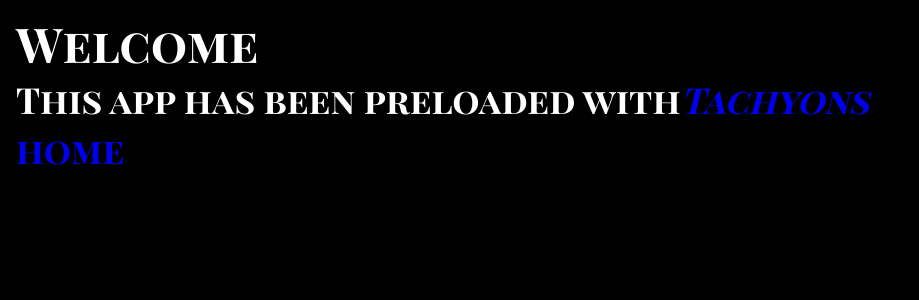
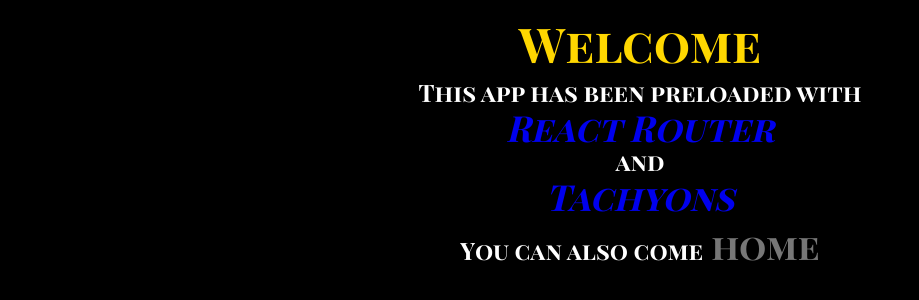
Before and after one commit to Kirbyasdf/react-boilerplate, a React (Create React App) app: page / in a window 1280 px wide. Shown: the top 300 px of the page, without its empty margins (0-919 px from the left). Built offline with nearby package versions, Linux system fonts and the light colour scheme.

Commit message:
updated to react 17+ and added router + css fixes

```diff
--- a/package.json
+++ b/package.json
@@ -8,7 +8,8 @@
     "@testing-library/user-event": "^7.2.1",
     "react": "^16.13.1",
     "react-dom": "^16.13.1",
-    "react-scripts": "3.4.1",
+    "react-router-dom": "^5.2.0",
+    "react-scripts": "^4.0.2",
     "tachyons": "^4.12.0"
   },
   "scripts": {
--- a/src/App.js
+++ b/src/App.js
@@ -1,20 +1,62 @@
-import React from 'react';
-import "tachyons"
+import React, { Fragment } from "react";
+import { Route, Switch } from "react-router-dom";
 
-function App() {
+const App = () => {
 	return (
-    <div className="bg-black vh-100 white pa3">
-      <span className="f1 ">Welcome</span>
-        <div className="f2 mv2">This app has been preloaded with
-           <a className="link hover-dark-red  i " href="https://tachyons.io/" target="_blank" rel="noopener noreferrer">
+		<Switch>
+			<Route exact path="/" component={HomePage} />
+			<Route render={() => <h1 className="tc">404 not found</h1>} />
+		</Switch>
+	);
+};
+
+const HomePage = () => {
+	return (
+		<div className="bg-black vh-100 white pa3 tc">
+			<span className="f1 yellow">Welcome</span>
+			<div className="f3 mv2">
+				<span> This app has been preloaded with</span>
+				<br />
+				<a
+					className="link hover-dark-red f2 i "
+					href="https://reactrouter.com/"
+					target="_blank"
+					rel="noopener noreferrer"
+				>
+					React Router
+				</a>
+				<br />
+				<span>and</span> <br />
+				<a
+					className="link hover-dark-red f2  i "
+					href="https://tachyons.io/"
+					target="_blank"
+					rel="noopener noreferrer"
+				>
 					Tachyons
 				</a>
 			</div>
-         <a className="link hover-dark-red  f2" href="https://augustuskirby.com/" target="_blank" rel="noopener noreferrer">
+			<span className="f3"> You can also come</span>
+			<a
+				className="link hover-dark-green ml2 gray f2"
+				href="https://augustuskirby.com/"
+				target="_blank"
+				rel="noopener noreferrer"
+			>
 				home
 			</a>
 		</div>
 	);
-}
+};
 
 export default App;
+{
+	/* <a
+className="link hover-dark-red  i "
+href="https://reactrouter.com/"
+target="_blank"
+rel="noopener noreferrer"
+>
+React Router
+</a> */
+}
--- a/src/index.js
+++ b/src/index.js
@@ -1,11 +1,13 @@
-import React from 'react';
-import ReactDOM from 'react-dom';
-import './index.css';
-import App from './App';
+import React from "react";
+import ReactDOM from "react-dom";
+import { BrowserRouter as Router, Route } from "react-router-dom";
+import "./index.css";
+import "tachyons";
+import App from "./App";
 
 ReactDOM.render(
-  <React.StrictMode>
-    <App />
-  </React.StrictMode>,
-  document.getElementById('root')
+	<Router>
+		<Route path="/" component={App} />
+	</Router>,
+	document.getElementById("root")
 );
```
Also changed, not shown: 2 other files (tests, documents, lock files or other folders). Lines whose indentation alone changed are shown as unchanged.
